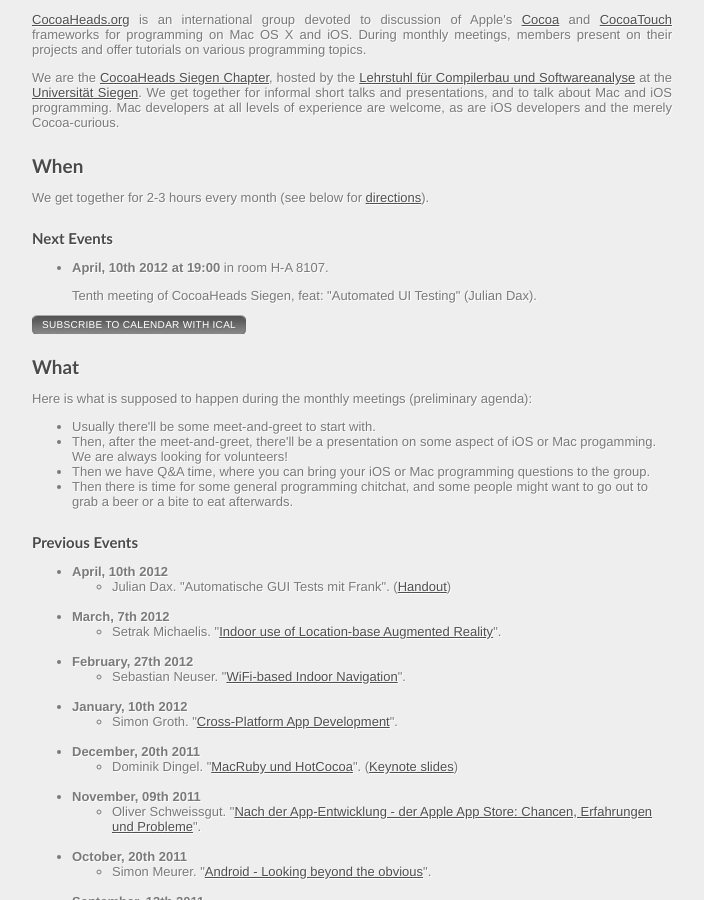
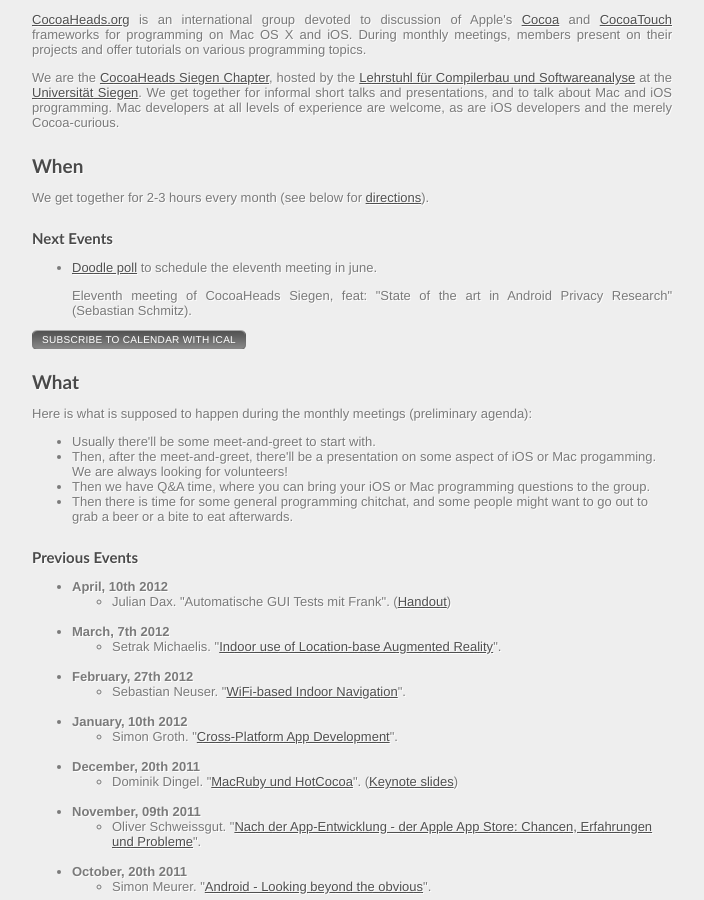
Before and after one commit to bmeurer/cocoaheads.informatik.uni-siegen.de, a Jekyll site: the page built from index.html, in a window 1280 px wide and 900 px high, scrolled down 578 px. Shown: the whole window, without its empty margins (118-822 px from the left). Built offline with Jekyll 4.4.1, drawn with Linux system fonts in a browser that asks for light colours; nearby versions of some CDN libraries; Markdown is read by kramdown in place of the engine named in the settings.

Commit message:
Next meeting poll.

```diff
--- a/index.html
+++ b/index.html
@@ -43,19 +43,19 @@
 <p>
   <ul>
     <li>
+      <p>
+        <a href="http://www.doodle.com/df2mezn9q9v9p8xt">Doodle poll</a> to
+        schedule the eleventh meeting in june.
+      </p>
 <!--
       <p>
-        <a href="http://www.doodle.com/gxpqpd6i7ewimfdu">Doodle poll</a> to
-        schedule the tenth meeting in april.
+        <strong>April, 10th 2012 at 19:00</strong> in room H-A 8107.
       </p>
 -->
       <p>
-        <strong>April, 10th 2012 at 19:00</strong> in room H-A 8107.
-      </p>
-      <p>
-        Tenth meeting of CocoaHeads Siegen, feat:
-        &quot;Automated UI Testing&quot;
-        (Julian Dax).
+        Eleventh meeting of CocoaHeads Siegen, feat:
+        &quot;State of the art in Android Privacy Research&quot;
+        (Sebastian Schmitz).
       </p>
     </li>
   </ul>
```
